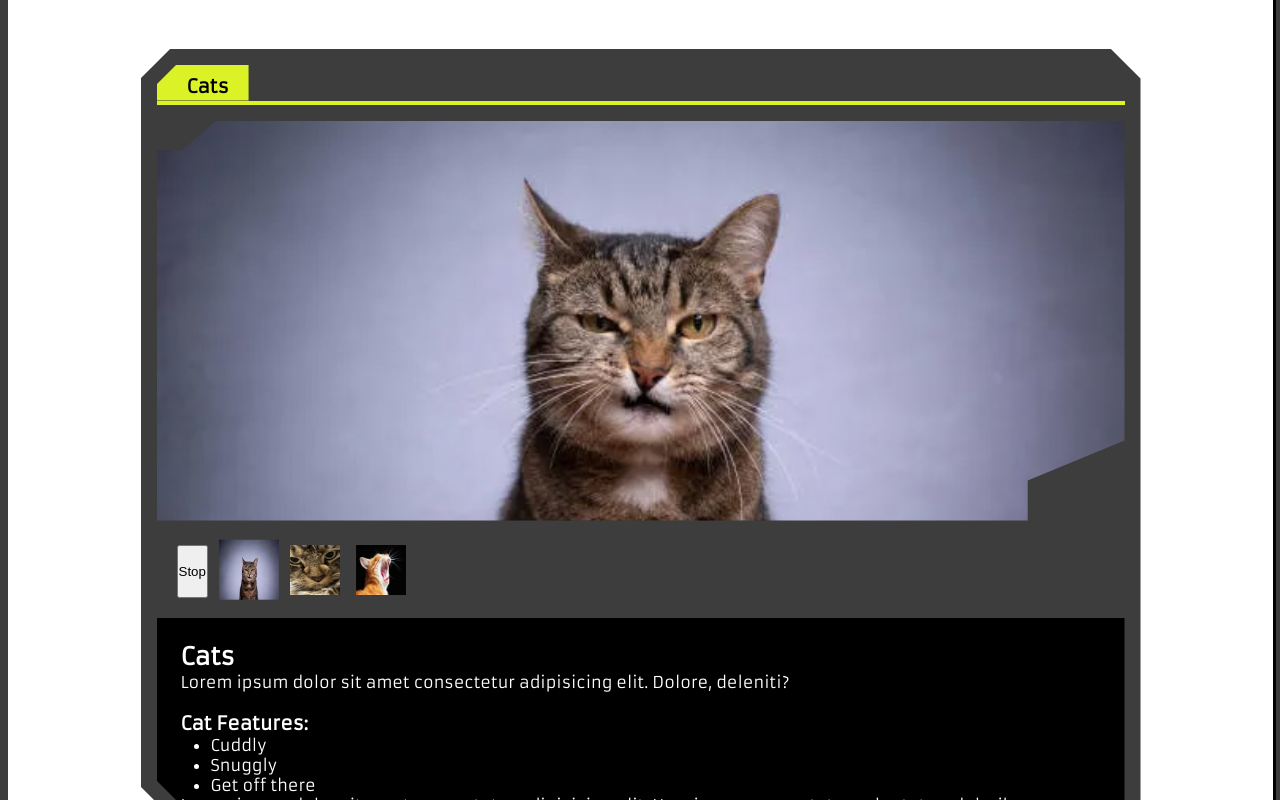
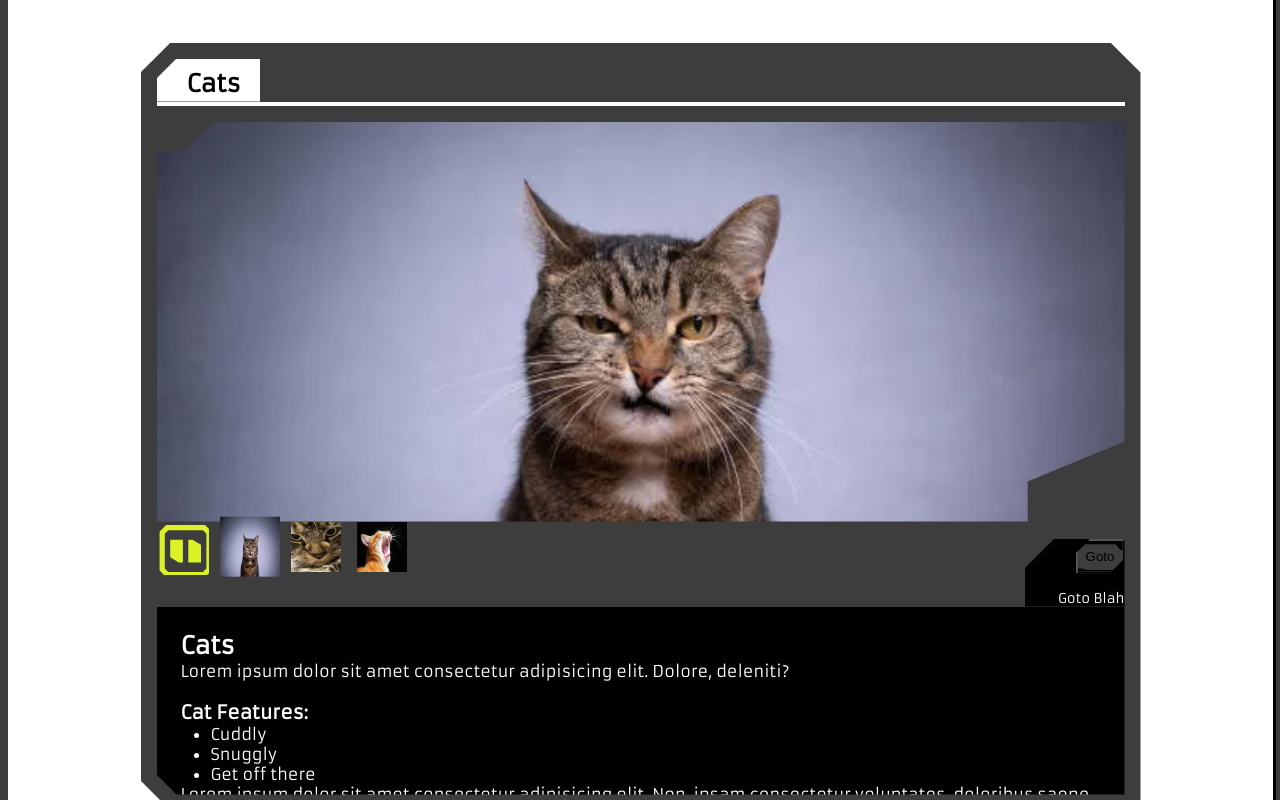
Before and after one commit to ChrisJackem/port_app, a Next.js app: page /work in a window 1280 px wide. Shown: the part 1040-1840 px from the top of the page. Built offline with nearby package versions, Linux system fonts and the light colour scheme; a web font is replaced by a local one.

Commit message:
Work Container work 3

```diff
--- a/src/app/config/work_config.tsx
+++ b/src/app/config/work_config.tsx
@@ -15,6 +15,7 @@ const config: { [key: string]: Slide } = {
     },
     test2: {
         dir: 'static/images/work/test2/',
+        link: 'https://www.google.com',
         images: [
             'cat1.jpg',
             'cat2.jpg',
--- a/src/app/shapes.css
+++ b/src/app/shapes.css
@@ -95,7 +95,7 @@ transition: all 500ms ease-out;
         0 100%,
         0 15px
     );
-    padding: 20px 30px !important;
+    padding: 20px 30px;
 }
 .chip-a.active{
     color: var(--accent, lime);
--- a/src/components/chip_header/chip_header.css
+++ b/src/components/chip_header/chip_header.css
@@ -9,6 +9,7 @@
     display: inline-block;
     font-weight: bold;
     z-index: 2;
+    font-size: x-large;
 }
 .chip-header-child-container{
     color: var(--darkest, #000);
--- a/src/components/scroller/scroller.module.css
+++ b/src/components/scroller/scroller.module.css
@@ -17,8 +17,8 @@
     background-size: cover;
     padding: 0.015rem;
     background-color: transparent;
-    width: 60px;
-    height: 60px;
+    width: 50px;
+    height: 50px;
     outline: 0; border: 0;
 }
 
--- a/src/components/slide_show/slide_show.module.css
+++ b/src/components/slide_show/slide_show.module.css
@@ -1,5 +1,5 @@
 .slideshow_container{
-    padding-top: 420px;
+    padding-top: 400px;
     gap: 0.5rem;
     padding-bottom: 0;
     perspective: 800px;
@@ -12,7 +12,15 @@
 }
 
 .slideshow_buttons{
-    padding: 0.25rem;
+    /* padding: 0.25rem;     */
+    justify-content: left;
+    /* background-color: var(--darkest, #000); */
+}
+
+.play_button{
+    aspect-ratio: 1/1;
+    width: 52px;
+    background-color: transparent;
 }
 
 /* Container */
--- a/src/components/slide_show/slide_show.tsx
+++ b/src/components/slide_show/slide_show.tsx
@@ -3,6 +3,7 @@ import React, { useEffect, useRef, useState } from 'react'
 import styles from './slide_show.module.css'
 import './slide_show.module.css';
 import { AnimatePresence, motion } from 'motion/react'
+import SvgBtn from '../svg_btns/svg_btns';
 
 const TIMEOUT = 1000;
 
@@ -60,7 +61,7 @@ const SlideShow = ({ title, inView, images }:{
     }
 
     return (
-    <div className={`p-rel padded ${styles.slideshow_container}`} >
+    <div className={`p-rel ${styles.slideshow_container}`} >
 
         <AnimatePresence>
             <motion.img
@@ -76,7 +77,13 @@ const SlideShow = ({ title, inView, images }:{
         </AnimatePresence>
 
         { has_images &&<div className={`${styles.slideshow_buttons} flex`}>
-             <button onClick={()=>playBtnHandler()}>{ playing ? 'Stop' : 'Play' }</button>
+
+             <SvgBtn
+                className={styles.play_button}
+                type={ playing ? 'pause' : 'play'}
+                onClick={()=>playBtnHandler()}
+             ></SvgBtn>
+
             { images.length > 1 && images.map( (image, i)=>(
                 <button
                     className={`un-border ${i===activeImg ? styles.active : ''} ${styles.slideshow_button}`}
--- /dev/null
+++ b/src/components/svg_btns/svg_btns.module.css
@@ -0,0 +1,8 @@
+.btn{
+    position: relative;
+}
+.btn > svg{
+    position: absolute; top: 0; left: 0;
+    width: 100%;
+    height: 100%;
+}
--- /dev/null
+++ b/src/components/svg_btns/svg_btns.tsx
@@ -0,0 +1,72 @@
+import styles from './svg_btns.module.css';
+
+const SvgBtn = ({ color, onClick, type, className='', disabled=false }: {
+    color?: string;
+    className?: string;
+    type: 'next'|'prev'|'x'|'scroll'|'play'|'pause';
+    disabled?: boolean;
+    onClick: (e: React.MouseEvent<HTMLButtonElement>) => void
+ }) => {
+    const final_color = color ? color : 'var(--accent, #FFF)';
+    function getSvg(){
+        switch(type){
+            case 'next': return (<SVG_NEXT final_color={final_color}  />)
+            case 'prev': return (<SVG_PREV final_color={final_color} />)
+            case 'x': return (<SVG_X final_color={final_color} />)
+            case 'scroll': return (<SVG_SCROLL final_color={final_color} />)
+            case 'play': return (<SVG_PLAY final_color={final_color} />)
+            case 'pause': return (<SVG_PAUSE final_color={final_color} />)
+        }
+    }
+    return (
+        <button
+            className={`un-border ${className} ${styles.btn}`}
+            onClick={onClick}
+
+            /* className={`${styles.btn_next}`} */
+            /* disabled={disabled} This was disabling and not firing callback on some devices */
+            style={{ opacity: `${ disabled ? 0.5 : 1 }`}}
+        >{ getSvg() }</button>
+    );
+};
+
+export const SVG_NEXT = ({ final_color }: { final_color: string }) => (
+    <svg viewBox="0 0 200 200">
+        <polygon fill={final_color} strokeWidth="4%" stroke="#000" points="176 99.24 176 137.75 25 137.75 25 99.24 62.75 99.24 61.75 50 99.5 50 176 99.24"/>
+    </svg>
+);
+
+export const SVG_PREV = ({ final_color }: { final_color: string }) => (
+    <svg viewBox="0 0 200 200">
+        <polygon fill={final_color} strokeWidth="4%" stroke="#000" points="25 99.24 25 137.75 176 137.75 176 99.24 138.25 99.24 139.25 50 101.5 50 25 99.24"/>
+    </svg>
+);
+
+export const SVG_X = ({ final_color }: { final_color: string }) => (
+    <svg  viewBox="0 0 200 200">
+        <polygon fill={final_color} strokeWidth="4%" stroke="#000" points="169.21 70.82 143.29 41.68 101.62 78.72 64.57 37.04 35.43 62.96 72.47 104.63 30.79 141.68 56.71 170.82 98.38 133.78 135.43 175.46 164.57 149.54 127.53 107.87 169.21 70.82"/>
+    </svg>
+);
+
+export const SVG_SCROLL = ({ final_color }: { final_color: string }) => (
+    <svg  viewBox="0 0 200 200">
+        <polygon fill={final_color} strokeWidth="4%" stroke="#000" points="99.25 37 137.5 37 137.5 187 99.25 187 99.25 149.5 62.5 149.5 62.5 112 99.25 37"/>
+        <rect fill={final_color} strokeWidth="4%" stroke="#000" x="62" y="12.5" width="76" height="12.5"/>
+    </svg>
+);
+
+export const SVG_PLAY = ({ final_color }: { final_color: string }) => (
+    <svg  viewBox="0 0 200 200">
+        <polygon stroke="#000" strokeWidth="3px" fill={final_color} points="173 111.24 173 149.75 48 149.75 48 111.24 72.75 111.24 71.75 62 109.5 62 173 111.24"/>
+        <path stroke="#000" strokeWidth="3px" fill={final_color} d="M176.72,30l13.28,13.28v133.43l-13.28,13.28H43.28l-13.28-13.28V43.28l13.28-13.28h133.43M185,10H35l-25,25v150l25,25h150l25-25V35l-25-25h0Z"/>
+    </svg>
+);
+export const SVG_PAUSE = ({ final_color }: { final_color: string }) => (
+   <svg viewBox="0 0 200 200">
+    <polygon fill={final_color} points="169.23 85.44 136.65 66 120.36 66 120.36 153.5 169.23 153.5 169.23 85.44"/>
+    <polygon fill={final_color} points="50.69 134.06 83.28 153.5 99.57 153.5 99.57 66 50.69 66 50.69 134.06"/>
+    <path fill={final_color} d="M176.72,30l13.28,13.28v133.43l-13.28,13.28H43.28l-13.28-13.28V43.28l13.28-13.28h133.43M185,10H35l-25,25v150l25,25h150l25-25V35l-25-25h0Z"/>
+    </svg>
+);
+
+export default SvgBtn;
--- a/src/components/work_container/work_container.css
+++ b/src/components/work_container/work_container.css
@@ -4,7 +4,7 @@
     max-width: 1000px;
     min-width: 50%;
     display: grid;
-    grid-template-rows: min-content min-content 1fr;
+    grid-template-rows: min-content min-content min-content 1fr;
     margin: 0 auto;
     padding: 1rem;
     transition: all 500ms ease-out;
@@ -33,11 +33,24 @@
         0 calc(100% - 20px) )
 }
 
-.link-container{
-    border-top: 2px solid var(--darkest, #FFF);
-    color: black;
-    background-color: var(--accent);
+
+.link_button_container{
+    width: 100px;
+    color: var(--foreground, #FFF);
+    position: absolute; top: 1rem; right: 0;
+    background-color: var(--darkest, #000);
+    transform: translateY(-100%);
+    /* padding: 0.5rem; */
+    justify-content: right;
 }
+
+.link_button{
+    padding: 0.5rem;
+}
+
+/* .link-button::after{
+    background-color: ;
+} */
 
 .work-child-inner-container{
     padding-top: 0;
--- a/src/components/work_container/work_container.tsx
+++ b/src/components/work_container/work_container.tsx
@@ -66,7 +66,7 @@ const WorkContainer = ({ title, conf, children }: {
   const viewed_class = isInView ? 'viewed' : '';
 
   return (
-    <motion.section className={`work-container flex-column ${viewed_class} ${ready_class}`}
+    <motion.section className={`work-container flex-column p-rel ${viewed_class} ${ready_class}`}
         key={title}
         variants={variantsContainer}
         whileInView= {{transform: "scale(1)", opacity: 1}}
@@ -77,7 +77,7 @@ const WorkContainer = ({ title, conf, children }: {
         initial={{ x: 100 }}
         whileInView={{ x: 0 }}
       >
-        <ChipHeader title={title} colBg='var(--accent, red)' colTx='black' />
+        <ChipHeader title={title} colBg='var(--foreground, red)' colTx='var(--text, #000)' />
       </motion.div>
 
       <motion.div className={`work-content`}
@@ -93,14 +93,19 @@ const WorkContainer = ({ title, conf, children }: {
         : <LoadingComponent dark_mode={false}/> }
       </motion.div>
 
-          <div className='work-child-outer-container'>
-            { conf.link !== undefined && images && /* false && */
-              <div className='link-container'>
-                <button className={`chip-a link `} >Button</button>
-              </div>
-            }
-            <div className='work-child-inner-container'>{children}</div>
+
+      <div className='p-rel'>
+        { conf.link !== undefined && images && (
+          <div className={`link_button_container psudo chip-tl-box flex`} >
+            <button className='chip-a link_button'>Goto</button>
+            <small>Goto Blah</small>
           </div>
+        )}
+      </div>
+
+      <div className='work-child-outer-container p-rel'>
+        <div className='work-child-inner-container'>{children}</div>
+      </div>
 
     </motion.section>
   )
```
Also changed, not shown: src/components/scroller/scroller.tsx (+14 -3 lines).
